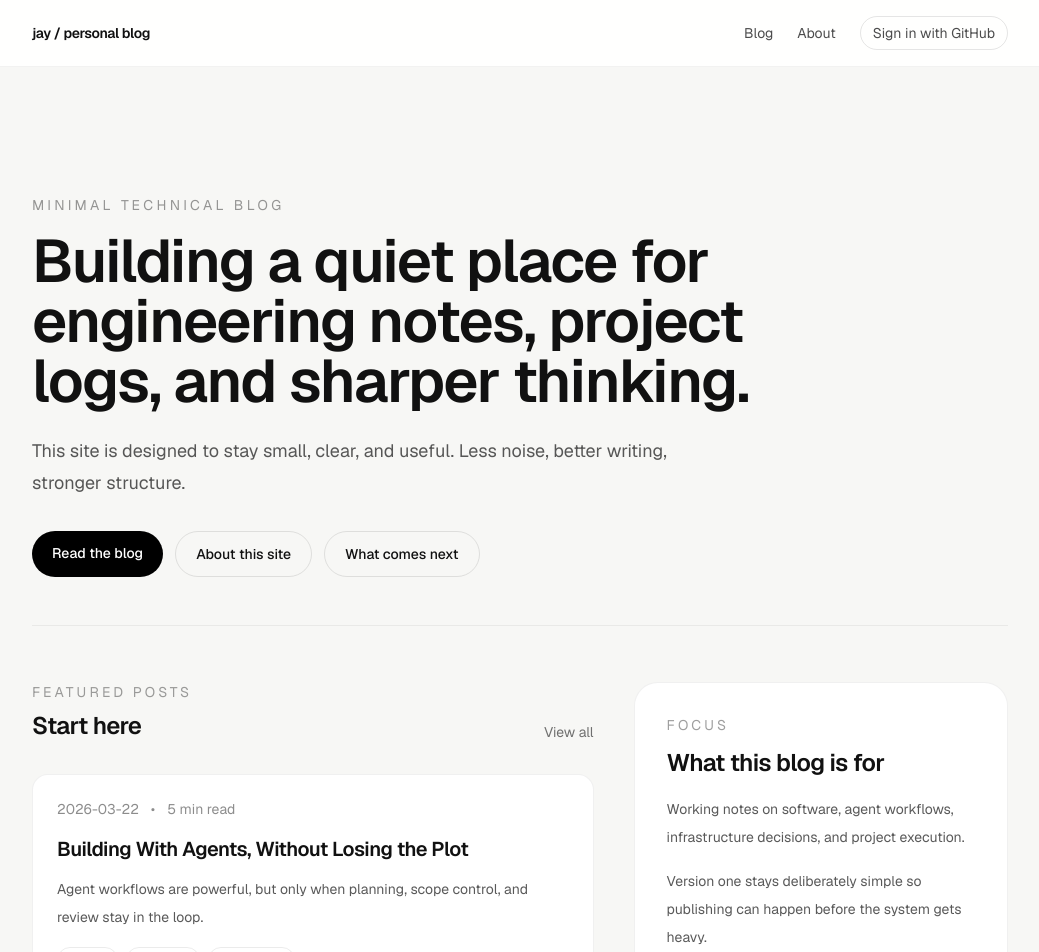
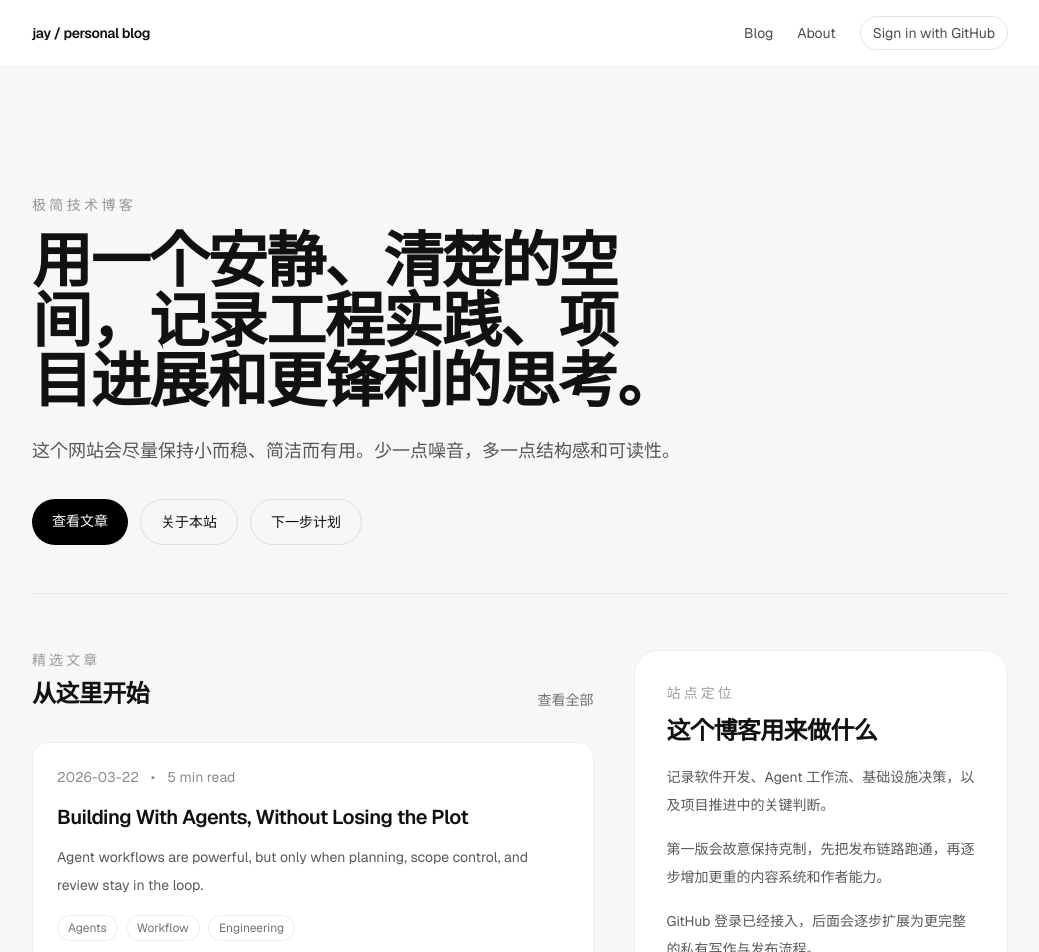
Before and after one commit to j08577600-jpg/personal-blog, a Next.js app: page / in a window 1280 px wide. Shown: the top 952 px of the page, without its empty margins (120-1159 px from the left). Built offline with nearby package versions, Linux system fonts and the light colour scheme; no server answers.

Commit message:
feat: localize site and docs to Chinese

```diff
--- a/src/app/about/page.tsx
+++ b/src/app/about/page.tsx
@@ -1,18 +1,12 @@
 export default function AboutPage() {
   return (
     <div className="mx-auto max-w-3xl px-6 py-20">
-      <p className="mb-4 text-sm uppercase tracking-[0.22em] text-black/38 dark:text-white/38">About</p>
-      <h1 className="text-4xl font-semibold tracking-tight sm:text-5xl">A personal site built for clarity.</h1>
+      <p className="mb-4 text-sm uppercase tracking-[0.22em] text-black/38 dark:text-white/38">关于</p>
+      <h1 className="text-4xl font-semibold tracking-tight sm:text-5xl">一个为清晰表达而建的个人站点。</h1>
       <div className="mt-8 space-y-6 text-base leading-8 text-black/68 dark:text-white/68">
-        <p>
-          This blog is a place to publish technical notes, project updates, design decisions, and thinking that is worth keeping.
-        </p>
-        <p>
-          The tone is intentionally restrained. The layout favors readable typography, quiet spacing, and a structure that can grow without becoming messy.
-        </p>
-        <p>
-          The long-term direction is simple: write better, ship more consistently, and turn active work into durable knowledge.
-        </p>
+        <p>这个博客用来发布技术笔记、项目更新、设计决策，以及那些值得长期保留的思考。</p>
+        <p>整体语气会保持克制。页面更重视排版、留白、可读性，以及一个能持续扩展但不变乱的结构。</p>
+        <p>长期方向很简单：写得更好，发布更稳定，把正在做的事情沉淀成可复用的知识。</p>
       </div>
     </div>
   );
--- a/src/app/blog/page.tsx
+++ b/src/app/blog/page.tsx
@@ -7,8 +7,8 @@ export default function BlogPage() {
   return (
     <div className="mx-auto max-w-5xl px-6 py-20">
       <div className="mb-12 max-w-2xl">
-        <p className="mb-4 text-sm uppercase tracking-[0.22em] text-black/38 dark:text-white/38">Blog</p>
-        <h1 className="text-4xl font-semibold tracking-tight sm:text-5xl">Notes on building, shipping, and thinking carefully.</h1>
+        <p className="mb-4 text-sm uppercase tracking-[0.22em] text-black/38 dark:text-white/38">博客</p>
+        <h1 className="text-4xl font-semibold tracking-tight sm:text-5xl">记录构建、交付，以及更认真地思考问题。</h1>
       </div>
       <div className="grid gap-5">
         {posts.map((post) => (
--- a/src/app/dashboard/page.tsx
+++ b/src/app/dashboard/page.tsx
@@ -13,21 +13,21 @@ export default async function DashboardPage() {
 
   return (
     <div className="mx-auto max-w-4xl px-6 py-20">
-      <p className="mb-4 text-sm uppercase tracking-[0.22em] text-black/38 dark:text-white/38">Dashboard</p>
-      <h1 className="text-4xl font-semibold tracking-tight">Welcome back{session.user?.name ? `, ${session.user.name}` : ""}.</h1>
+      <p className="mb-4 text-sm uppercase tracking-[0.22em] text-black/38 dark:text-white/38">控制台</p>
+      <h1 className="text-4xl font-semibold tracking-tight">欢迎回来{session.user?.name ? `，${session.user.name}` : ""}。</h1>
       <p className="mt-6 max-w-2xl text-base leading-8 text-black/65 dark:text-white/65">
-        Authentication is live. This page is intentionally small for now and acts as the seed for future private author features.
+        登录已经打通。这个页面目前保持轻量，作为后续作者功能、草稿管理和发布能力的起点。
       </p>
       <div className="mt-8 rounded-3xl border border-black/6 bg-white p-8 dark:border-white/10 dark:bg-white/[0.02]">
-        <p className="text-sm text-black/55 dark:text-white/55">Planned next steps</p>
+        <p className="text-sm text-black/55 dark:text-white/55">下一阶段计划</p>
         <ul className="mt-4 list-disc space-y-2 pl-5 text-sm leading-7 text-black/72 dark:text-white/72">
-          <li>Author-only writing tools</li>
-          <li>Draft management</li>
-          <li>MDX publishing workflow</li>
-          <li>Simple analytics and content operations</li>
+          <li>作者专用写作工具</li>
+          <li>草稿管理</li>
+          <li>基于 MDX 的发布流程</li>
+          <li>基础内容运营与分析能力</li>
         </ul>
         <Link href="/blog" className="mt-6 inline-block text-sm font-medium underline underline-offset-4">
-          Back to the blog
+          返回博客
         </Link>
       </div>
     </div>
--- a/src/app/login/page.tsx
+++ b/src/app/login/page.tsx
@@ -4,17 +4,17 @@ export default function LoginPage() {
   return (
     <div className="mx-auto flex min-h-[70vh] max-w-3xl items-center px-6 py-20">
       <div className="w-full rounded-3xl border border-black/6 bg-white p-10 dark:border-white/10 dark:bg-white/[0.02]">
-        <p className="mb-4 text-sm uppercase tracking-[0.22em] text-black/38 dark:text-white/38">GitHub sign-in</p>
-        <h1 className="text-4xl font-semibold tracking-tight">Sign in to unlock the writing flow later.</h1>
+        <p className="mb-4 text-sm uppercase tracking-[0.22em] text-black/38 dark:text-white/38">GitHub 登录</p>
+        <h1 className="text-4xl font-semibold tracking-tight">登录后，逐步解锁后续写作与发布流程。</h1>
         <p className="mt-5 max-w-xl text-base leading-8 text-black/65 dark:text-white/65">
-          Version one keeps authentication lightweight. GitHub is used as the first account provider for future private publishing and author tools.
+          第一版会把认证保持得足够轻。GitHub 作为首个登录提供方，后续会扩展为作者私有写作、草稿和发布能力。
         </p>
 
         <Link
           href="/api/auth/signin/github?callbackUrl=/dashboard"
           className="mt-8 inline-block rounded-full bg-black px-5 py-3 text-sm font-medium text-white transition hover:opacity-90 dark:bg-white dark:text-black"
         >
-          Continue with GitHub
+          使用 GitHub 登录
         </Link>
       </div>
     </div>
--- a/src/app/page.tsx
+++ b/src/app/page.tsx
@@ -9,32 +9,32 @@ export default function Home() {
     <div className="mx-auto max-w-5xl px-6 py-20">
       <section className="max-w-3xl py-12">
         <p className="mb-4 text-sm uppercase tracking-[0.24em] text-black/40 dark:text-white/40">
-          Minimal technical blog
+          极简技术博客
         </p>
         <h1 className="max-w-3xl text-5xl font-semibold tracking-tight text-balance sm:text-6xl">
-          Building a quiet place for engineering notes, project logs, and sharper thinking.
+          用一个安静、清楚的空间，记录工程实践、项目进展和更锋利的思考。
         </h1>
         <p className="mt-6 max-w-2xl text-lg leading-8 text-black/65 dark:text-white/65">
-          This site is designed to stay small, clear, and useful. Less noise, better writing, stronger structure.
+          这个网站会尽量保持小而稳、简洁而有用。少一点噪音，多一点结构感和可读性。
         </p>
         <div className="mt-8 flex flex-wrap gap-3">
           <Link
             href="/blog"
             className="rounded-full bg-black px-5 py-3 text-sm font-medium text-white transition hover:opacity-90 dark:bg-white dark:text-black"
           >
-            Read the blog
+            查看文章
           </Link>
           <Link
             href="/about"
             className="rounded-full border border-black/10 px-5 py-3 text-sm font-medium hover:border-black/20 dark:border-white/15 dark:hover:border-white/30"
           >
-            About this site
+            关于本站
           </Link>
           <Link
             href="/mdx-plan"
             className="rounded-full border border-black/10 px-5 py-3 text-sm font-medium hover:border-black/20 dark:border-white/15 dark:hover:border-white/30"
           >
-            What comes next
+            下一步计划
           </Link>
         </div>
       </section>
@@ -44,12 +44,12 @@ export default function Home() {
           <div className="mb-8 flex items-end justify-between gap-4">
             <div>
               <p className="mb-2 text-sm uppercase tracking-[0.22em] text-black/38 dark:text-white/38">
-                Featured posts
+                精选文章
               </p>
-              <h2 className="text-2xl font-semibold tracking-tight">Start here</h2>
+              <h2 className="text-2xl font-semibold tracking-tight">从这里开始</h2>
             </div>
             <Link href="/blog" className="text-sm text-black/55 hover:text-black dark:text-white/55 dark:hover:text-white">
-              View all
+              查看全部
             </Link>
           </div>
           <div className="grid gap-5">
@@ -61,13 +61,13 @@ export default function Home() {
 
         <aside className="h-fit rounded-3xl border border-black/6 bg-white p-8 dark:border-white/10 dark:bg-white/[0.02]">
           <p className="mb-3 text-sm uppercase tracking-[0.22em] text-black/38 dark:text-white/38">
-            Focus
+            站点定位
           </p>
-          <h3 className="mb-4 text-2xl font-semibold tracking-tight">What this blog is for</h3>
+          <h3 className="mb-4 text-2xl font-semibold tracking-tight">这个博客用来做什么</h3>
           <div className="space-y-4 text-sm leading-7 text-black/65 dark:text-white/65">
-            <p>Working notes on software, agent workflows, infrastructure decisions, and project execution.</p>
-            <p>Version one stays deliberately simple so publishing can happen before the system gets heavy.</p>
-            <p>GitHub sign-in is included as the first step toward a future private writing and publishing workflow.</p>
+            <p>记录软件开发、Agent 工作流、基础设施决策，以及项目推进中的关键判断。</p>
+            <p>第一版会故意保持克制，先把发布链路跑通，再逐步增加更重的内容系统和作者能力。</p>
+            <p>GitHub 登录已经接入，后面会逐步扩展为更完整的私有写作与发布流程。</p>
           </div>
         </aside>
       </section>
```
Also changed, not shown: 2 other files (tests, documents, lock files or other folders).
